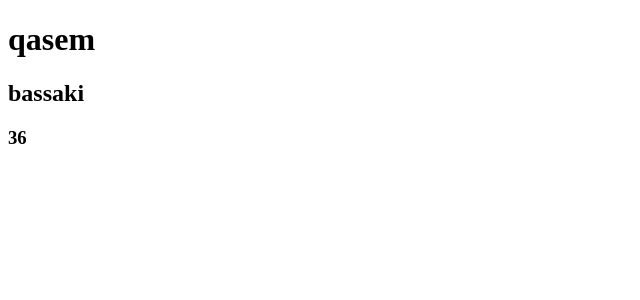
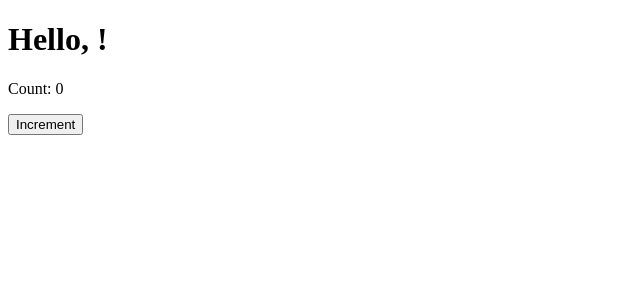
Before and after one commit to qasemB/react_typescript_education, a React (Vite) app: page / in a window 1280 px wide. Shown: the top 300 px of the page, without its empty margins (0-640 px from the left). Built offline with nearby package versions, Linux system fonts and the light colour scheme.

Commit message:
part#29-B13-class_components

```diff
--- a/src/App.tsx
+++ b/src/App.tsx
@@ -1,10 +1,10 @@
 import { useContext, useEffect } from "react"
 import { UserContext } from "./context/UserContext"
-import UserInfoComponent from "./components/UserInfoComponent"
+import ClassComponent from "./components/ClassComponent"
 
 function App() {
 
-  const {setUserInfo} = useContext(UserContext)
+  const { setUserInfo } = useContext(UserContext)
 
   useEffect(() => {
 
@@ -18,7 +18,7 @@ function App() {
 
   return (
     <>
-      <UserInfoComponent />
+      <ClassComponent  />
     </>
   )
 }
--- /dev/null
+++ b/src/components/ClassComponent.tsx
@@ -0,0 +1,24 @@
+import { Component } from "react";
+type PropsType = {name?: string}
+type StatesType = {count: number}
+  class ClassComponent extends Component<PropsType, StatesType> {
+    state = {
+      count: 0,
+    };
+
+    increment = () => {
+      this.setState({ count: this.state.count + 1 });
+    };
+
+    render() {
+      return (
+        <div>
+          <h1>Hello, {this.props.name}!</h1>
+          <p>Count: {this.state.count}</p>
+          <button onClick={this.increment}>Increment</button>
+        </div>
+      );
+    }
+  }
+
+  export default ClassComponent;
```
